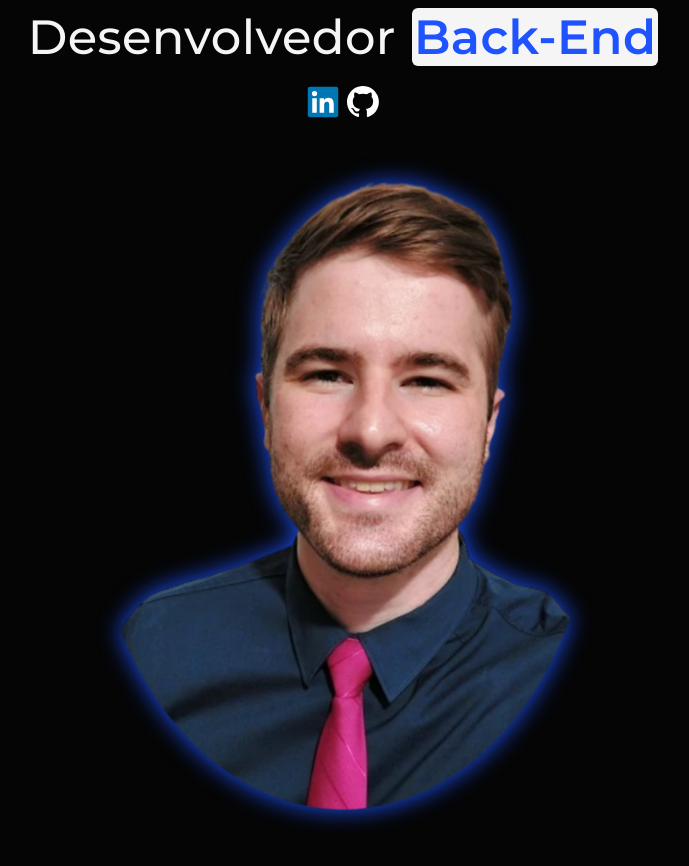
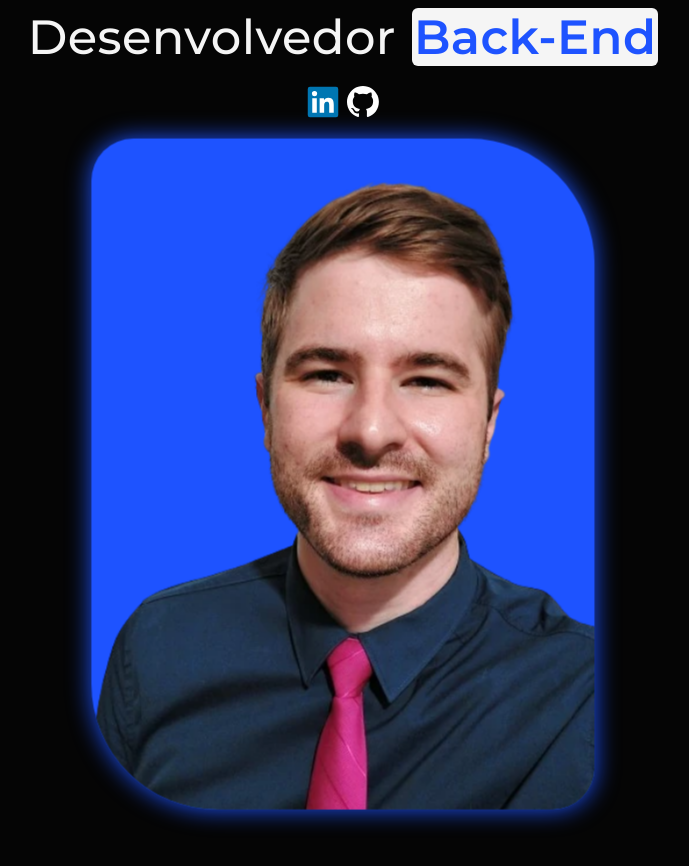
Before and after one commit to filipegallodev/portfolio-nextjs, a Next.js app: page / in a window 1280 px wide. Shown: the part 380-1246 px from the top of the page, without its empty margins (297-986 px from the left). Built offline with nearby package versions, Linux system fonts and the light colour scheme.

Commit message:
new personal image style

```diff
--- a/src/app/page.tsx
+++ b/src/app/page.tsx
@@ -84,10 +84,11 @@ const Container = styled.section`
 `;
 
 const ImageStyled = styled(Image)`
+  background-color: var(--main-color);
   width: 100%;
   max-width: 480px;
   height: auto;
-  border-radius: 100%;
+  border-radius: 40px 120px 40px 120px;
   filter: drop-shadow(0 0 0.75rem var(--main-color));
   animation: ${PulseImage} 2.5s infinite alternate;
   @media (max-width: 1350px) {
```
